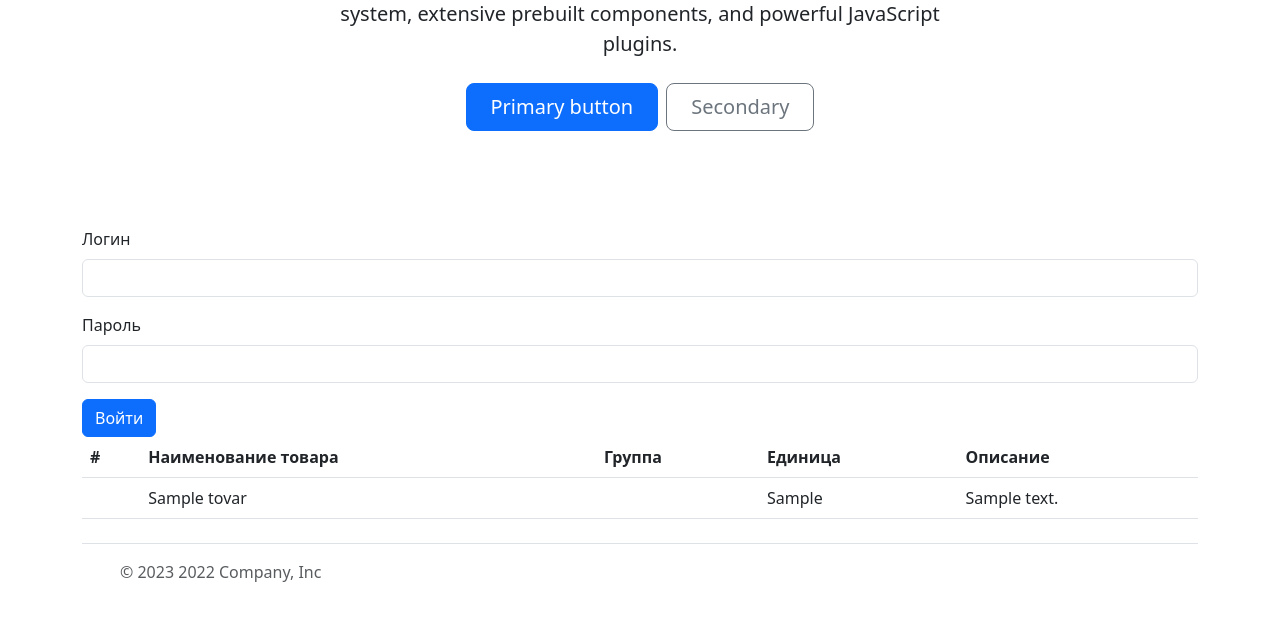
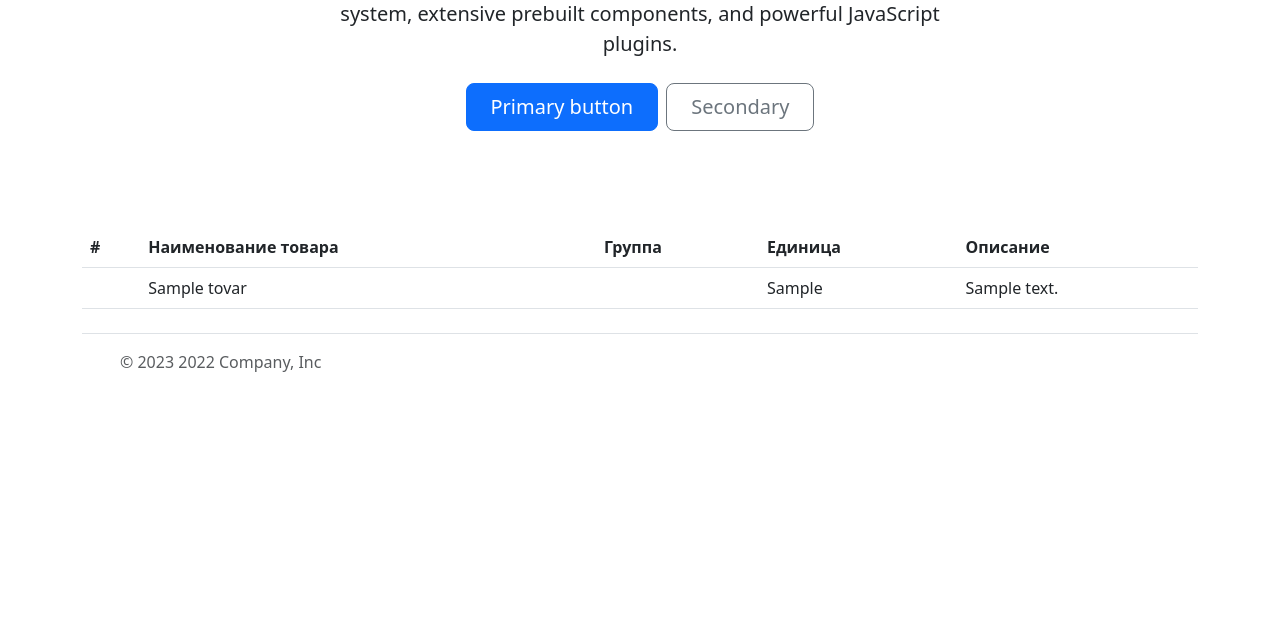
Before and after one commit to ovpolykova/ppbd, a CodeIgniter app: page /database/ in a window 1280 px wide. Shown: the part 407-1032 px from the top of the page. After the commit the page ends 779 px from the top, so only its background shows below. Run offline with CodeIgniter, Linux system fonts and the light colour scheme; tables that the repository leaves empty or names only in its code hold one stand-in row (values such as "Sample post"); data that the repository does not hold is empty.

Commit message:
большое изменение

```diff
--- a/application/views/pages/home.php
+++ b/application/views/pages/home.php
@@ -8,20 +8,6 @@
             <button type="button" class="btn btn-outline-secondary btn-lg px-4">Secondary</button>
         </div>
     </div>
-</div>
-
-<div class="container">
-    <form>
-        <div class="mb-3">
-            <label for="login" class="form-label">Логин</label>
-            <input type="text" class="form-control" name="login">
-        </div>
-        <div class="mb-3">
-            <label for="password" class="form-label">Пароль</label>
-            <input type="password" class="form-control" name="password">
-        </div>
-        <button type="submit" class="btn btn-primary">Войти</button>
-    </form>
 </div>
 
 <div class="container">
--- a/application/views/templates/navbar.php
+++ b/application/views/templates/navbar.php
@@ -13,8 +13,8 @@
         </ul>
 
         <div class="col-md-3 text-end">
-            <button type="button" class="btn btn-outline-primary me-2">Авторизация</button>
-            <button type="button" class="btn btn-primary">Регистрация</button>
+            <a type="button" class="btn btn-outline-primary me-2" href="log.php">Авторизация</a>
+            <a type="button" class="btn btn-primary" href="reg.php">Регистрация</a>
         </div>
     </header>
 </div>
```
Also changed, not shown: application/views/pages/log.php (added, +13 -0 lines), application/views/pages/reg.php (added).
